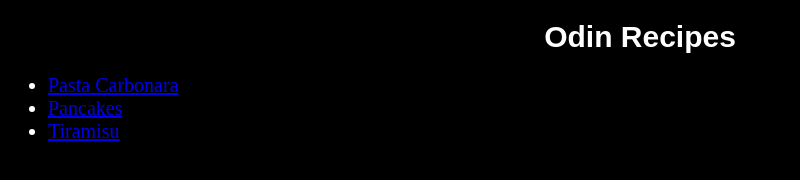
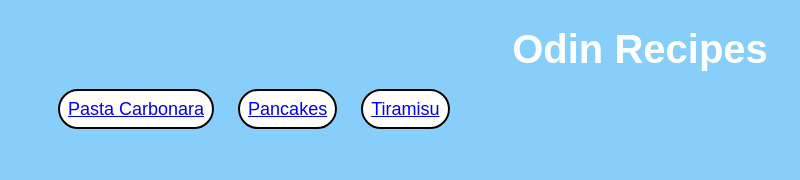
Before and after one commit to Krustanov/odin-recipes, a plain HTML site: page index.html in a window 1280 px wide. Shown: the whole page, without its empty margins (0-800 px from the left). Drawn offline with Linux system fonts and the light colour scheme.

Commit message:
Add styling to index page

```diff
--- a/styles.css
+++ b/styles.css
@@ -1,12 +1,12 @@
 body {
-  background-color: black;
+  background-color: lightskyblue;
 }
 
 h1 {
   color: white;
   font-family: 'Arial', 'Times New Roman', sans-serif;
   text-align: center;
-  font-size: 30px;
+  font-size: 40px;
   font-weight: 700;
 }
 
@@ -15,7 +15,15 @@ ul{
 }
 
 li{
-  font-size: 20px;
+  font-family: 'Arial', 'Times New Roman', sans-serif;
+  font-size: 18px;
   font-weight: 500;
   color: white;
+  border: 2px solid black;
+  border-radius: 50px;
+  display: inline;
+  background-color: white;
+  margin-left: 10px;
+  margin-right: 10px;
+  padding: 8px;
 }
```
